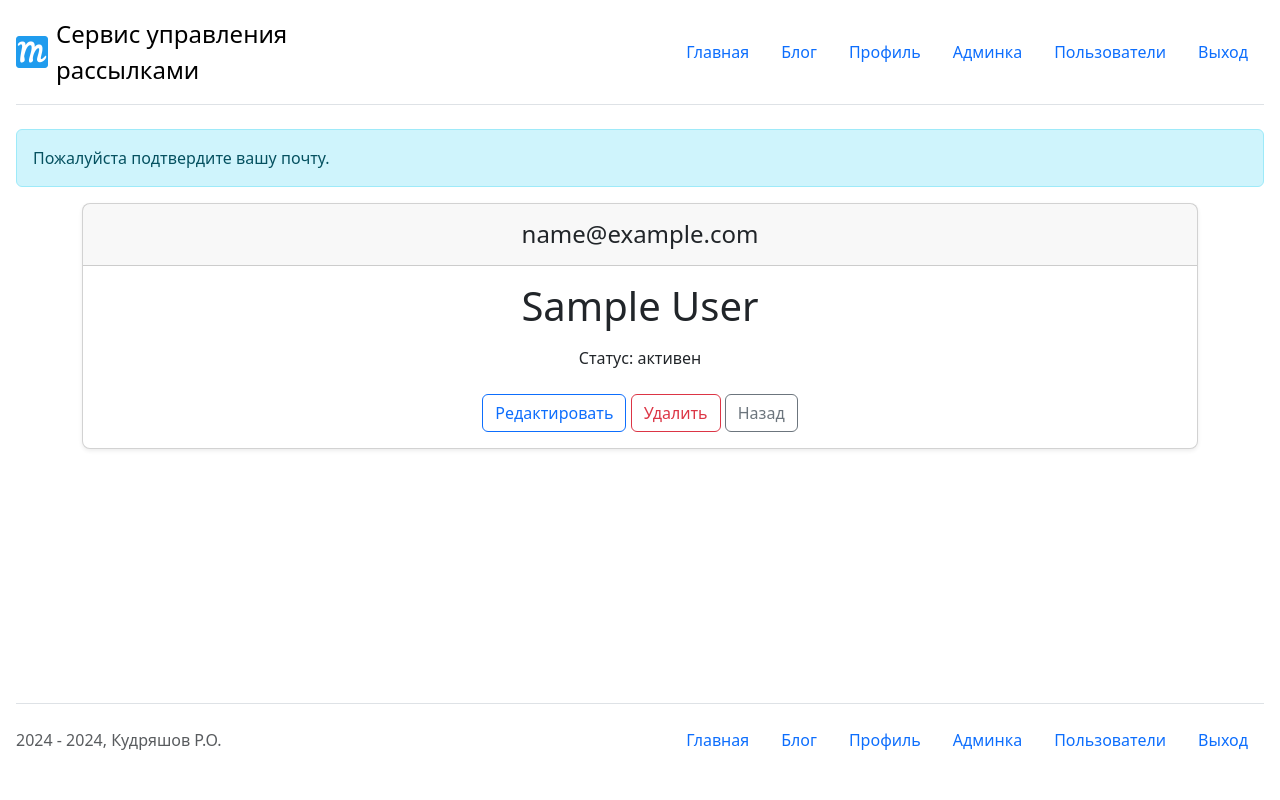
After one commit to KudryashovR/mailing_service, a Django app: page /user/users/1/ in a window 1280 px wide. The commit adds this page. Run offline with Django 5.2, Linux system fonts and the light colour scheme; the visitor is signed in with stand-in values (Sample User, id 1); data comes from the database, SQL or seed files in the repository.

Commit message:
ADD: manager group can view users

```diff
--- a/main/templates/main/include/inc_menu.html
+++ b/main/templates/main/include/inc_menu.html
@@ -9,7 +9,8 @@
            href="#" role="button" data-bs-toggle="dropdown" aria-expanded="false">Рассылка</a>
         <ul class="dropdown-menu">
             <li>
-                <a href="{% url 'main:mailings' %}" class="nav-link {% if current_url_name == 'mailings' %}active{% endif %}"
+                <a href="{% url 'main:mailings' %}"
+                   class="nav-link {% if current_url_name == 'mailings' %}active{% endif %}"
                    aria-current="page">Список рассылок</a>
             </li>
             <li>
@@ -52,6 +53,12 @@
         <a href="{% url 'admin:index' %}" class="nav-link">Админка</a>
     </li>
     {% endif %}
+    {% if perms.users.view_user %}
+    <li class="nav-item">
+        <a href="{% url 'user:users' %}" class="nav-link {% if current_url_name == 'users' %}active{% endif %}">
+            Пользователи</a>
+    </li>
+    {% endif %}
     <li class="nav-item">
         <form method="post" action="{% url 'user:logout' %}">
             {% csrf_token %}
--- a/main/templates/main/mailing_list.html
+++ b/main/templates/main/mailing_list.html
@@ -8,11 +8,13 @@
             <a href="{% url 'main:mailing_detail' mailing.pk %}" class="action">{{ mailing.title }} -
                 {{mailing.scheduled_time|date:"DATETIME_FORMAT" }}</a>
         </td>
-        {% if mailing.owner == user %}
+        {% if mailing.owner == user or perms.main.change_mailing %}
         <td>
             <a href="{% url 'main:mailing_edit' mailing.pk %}"
                class="btn btn-outline-light form-control">Редактировать</a>
         </td>
+        {% endif %}
+        {% if mailing.owner == user or perms.main.delete_mailing %}
         <td>
             <a href="{% url 'main:mailing_delete' mailing.pk %}" class="btn btn-outline-danger form-control">Удалить</a>
         </td>
--- /dev/null
+++ b/users/templates/users/user_detail.html
@@ -0,0 +1,30 @@
+{% extends 'main/base.html' %}
+{% block content %}
+<div class="container">
+    <div class="card mb-4 rounded-3 shadow-sm text-center">
+        <div class="card-header py-3">
+            <h4 class="my-0 fw-normal">{{ object.email }}</h4>
+        </div>
+        <div class="card-body">
+            <h1 class="card-title">{{ object.get_full_name }}</h1>
+            <ul class="list-unstyled mt-3 mb-4">
+                <li>
+                    Статус:
+                    {% if object.is_active %}
+                    активен
+                    {% else %}
+                    неактивен
+                    {% endif %}
+                </li>
+            </ul>
+            {% if perms.users.change_user %}
+            <a href="#" class="btn btn-outline-primary">Редактировать</a>
+            {% endif %}
+            {% if perms.users.delete_user %}
+            <a href="#" class="btn btn-outline-danger">Удалить</a>
+            {% endif %}
+            <a href="{% url 'user:users' %}" class="btn btn-outline-secondary">Назад</a>
+        </div>
+    </div>
+</div>
+{% endblock %}
--- a/users/urls.py
+++ b/users/urls.py
@@ -3,7 +3,8 @@ from django.urls import path
 
 from main.urls import urlpatterns as main_url
 from main.apps import MainConfig
-from users.views import register, verify_email, CustomLoginView, ProfileUpdateView, PasswordResetView
+from users.views import register, verify_email, CustomLoginView, ProfileUpdateView, PasswordResetView, UserListView, \
+    UserDetailsView
 
 app_name = MainConfig.name
 
@@ -14,4 +15,6 @@ urlpatterns = [
                   path('logout/', LogoutView.as_view(), name='logout'),
                   path('edit_profile/', ProfileUpdateView.as_view(), name='edit_profile'),
                   path('password_reset/', PasswordResetView.as_view(), name='password_reset'),
+                  path('users/', UserListView.as_view(), name='users'),
+                  path('users/<int:pk>/', UserDetailsView.as_view(), name='user_detail'),
               ] + main_url
--- a/users/views.py
+++ b/users/views.py
@@ -1,7 +1,7 @@
 from django.contrib import messages
 from django.contrib.auth import login
 from django.contrib.auth.hashers import make_password
-from django.contrib.auth.mixins import LoginRequiredMixin
+from django.contrib.auth.mixins import LoginRequiredMixin, PermissionRequiredMixin
 from django.contrib.auth.views import LoginView
 from django.core.mail import send_mail
 from django.http import HttpResponse
@@ -9,9 +9,10 @@ from django.shortcuts import redirect, render, get_object_or_404
 from django.urls import reverse_lazy
 from django.utils.crypto import get_random_string
 from django.views import View
-from django.views.generic import UpdateView
+from django.views.generic import UpdateView, ListView, DetailView
 
 from config.settings import EMAIL_HOST_USER
+from main.mixins import StaffRequiredMixin
 from users.forms import CustomUserCreationForm, ProfileForm
 from users.models import User
 
@@ -95,3 +96,23 @@ class PasswordResetView(View):
     def send_new_password_email(user, new_password):
         send_mail("Your new password", f"Your new password is: {new_password}", EMAIL_HOST_USER,
                   [user.email])
+
+
+class UserListView(LoginRequiredMixin, PermissionRequiredMixin, ListView):
+    model = User
+    permission_required = 'users.view_user'
+
+    def get_context_data(self, **kwargs):
+        context = super().get_context_data(**kwargs)
+
+        if self.request.resolver_match:
+            context['current_url_name'] = self.request.resolver_match.url_name
+        else:
+            context['current_url_name'] = None
+
+        return context
+
+
+class UserDetailsView(LoginRequiredMixin, PermissionRequiredMixin, DetailView):
+    model = User
+    permission_required = 'users.view_user'
```
Also changed, not shown: users/templates/users/user_list.html (added, +25 -0 lines).
